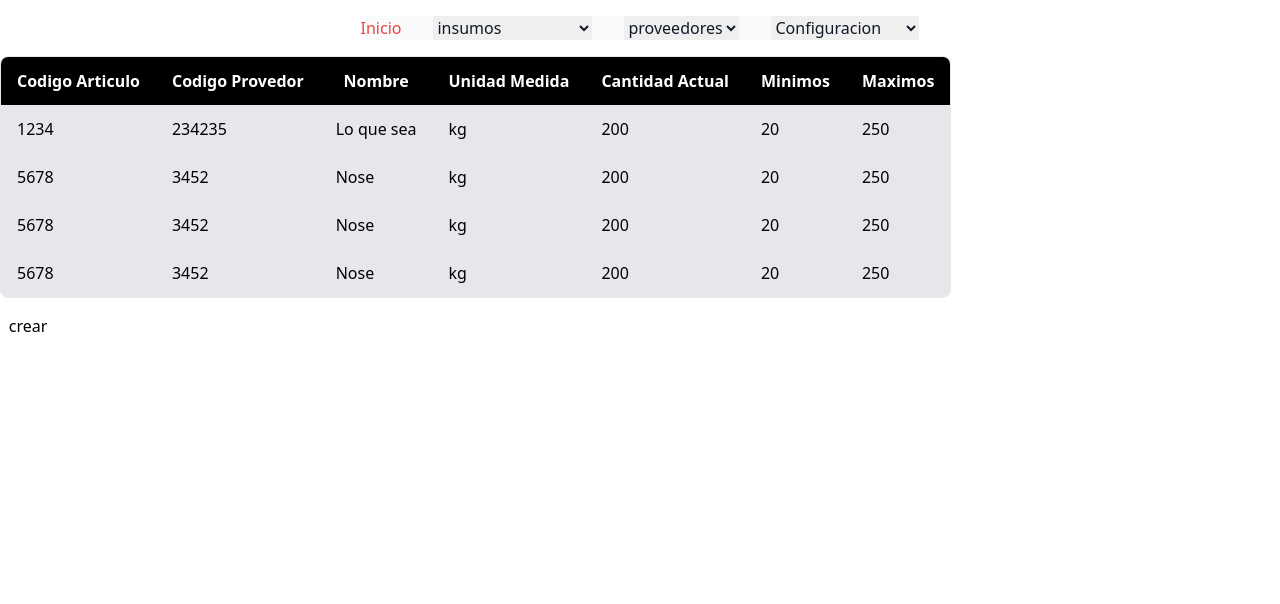
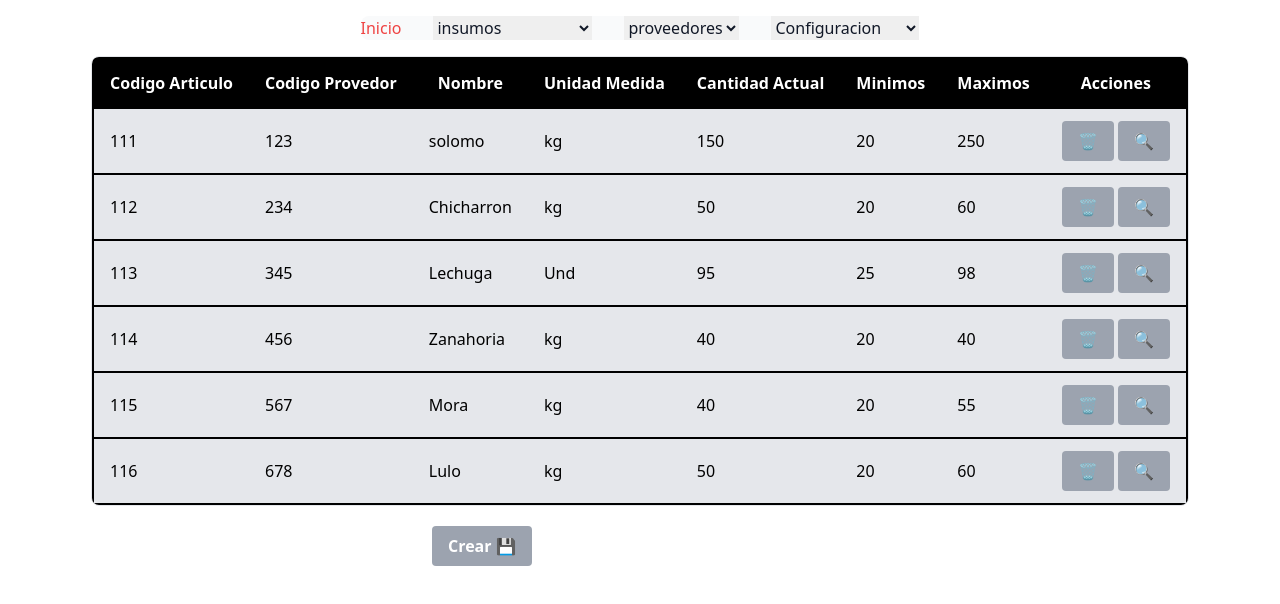
Before and after one commit to EvelinSuarez/FoodInProduction, a website: page public/modulos/stock/stockInsumos.html in a window 1280 px wide. Drawn offline with nearby package versions, Linux system fonts and the light colour scheme.

Commit message:
tabla insumos completa

```diff
--- a/public/modulos/stock/stockInsumos.html
+++ b/public/modulos/stock/stockInsumos.html
@@ -1,143 +1,218 @@
 <!DOCTYPE html>
 <html lang="en">
-
   <head>
-    <meta charset="UTF-8">
-    <meta name="viewport" content="width=device-width, initial-scale=1.0">
+    <meta charset="UTF-8" />
+    <meta name="viewport" content="width=device-width, initial-scale=1.0" />
     <title>Document</title>
     <script src="https://cdn.tailwindcss.com"></script>
   </head>
 
   <body>
-    <nav class="bg-white border-gray-200 ">
+    <nav class="bg-white border-gray-200">
       <div class="flex flex-wrap justify-center max-w-screen-xl p-4 mx-auto">
-
-          <div class="justify-center hidden w-full md:block md:w-auto" id="navbar-dropdown">
-            <ul class="flex flex-col p-4 mt-4 font-medium border border-gray-100 rounded-lg md:p-0 bg-gray-50 md:space-x-8 rtl:space-x-reverse md:flex-row md:mt-0 md:border-0 ">
+        <div
+          class="justify-center hidden w-full md:block md:w-auto"
+          id="navbar-dropdown"
+        >
+          <ul
+            class="flex flex-col p-4 mt-4 font-medium border border-gray-100 rounded-lg md:p-0 bg-gray-50 md:space-x-8 rtl:space-x-reverse md:flex-row md:mt-0 md:border-0"
+          >
             <li>
-                <a href="#" class="block px-3 py-2 bg-black rounded text md:bg-transparent md:text-red-500 md:p-0 md:dark:text-red-900 dark:bg-red-500 md:dark:bg-transparent" aria-current="page">Inicio</a>
+              <a
+                href="#"
+                class="block px-3 py-2 bg-black rounded text md:bg-transparent md:text-red-500 md:p-0 md:dark:text-red-900 dark:bg-red-500 md:dark:bg-transparent"
+                aria-current="page"
+                >Inicio</a
+              >
             </li>
             <li>
-                <a href="" class="block px-3 py-2 text-gray-900 rounded hover:bg-gray-100 md:hover:bg-transparent md:border-0 md:hover:text-red-900 md:p-0 dark:textbg-black md:dark:hover:text-red-900 dark:hover:bg-gray-700 dark:hover:textbg-black md:dark:hover:bg-transparent">
+              <a
+                href=""
+                class="block px-3 py-2 text-gray-900 rounded hover:bg-gray-100 md:hover:bg-transparent md:border-0 md:hover:text-red-900 md:p-0 dark:textbg-black md:dark:hover:text-red-900 dark:hover:bg-gray-700 dark:hover:textbg-black md:dark:hover:bg-transparent"
+              >
                 <select name="" id="" class="">
-                    <option value="" class="block px-3 py-2 text-gray-900 rounded hover:bg-gray-100 md:hover:bg-transparent md:border-0 md:hover:text-red-900 md:p-0 dark:textbg-black md:dark:hover:text-red-900 dark:hover:bg-gray-700 dark:hover:text-red-900 md:dark:hover:bg-transparent">
+                  <option
+                    value=""
+                    class="block px-3 py-2 text-gray-900 rounded hover:bg-gray-100 md:hover:bg-transparent md:border-0 md:hover:text-red-900 md:p-0 dark:textbg-black md:dark:hover:text-red-900 dark:hover:bg-gray-700 dark:hover:text-red-900 md:dark:hover:bg-transparent"
+                  >
                     insumos
                   </option>
                   <option value="">
-                      <a href="#" class="block px-3 py-2 text-gray-900 rounded hover:bg-gray-100 md:hover:bg-transparent md:border-0 md:hover:text-red-900 md:p-0 dark:textbg-black md:dark:hover:text-red-900 dark:hover:bg-gray-700 dark:hover:textbg-black md:dark:hover:bg-transparent">Stock insumo</a>
+                    <a
+                      href="#"
+                      class="block px-3 py-2 text-gray-900 rounded hover:bg-gray-100 md:hover:bg-transparent md:border-0 md:hover:text-red-900 md:p-0 dark:textbg-black md:dark:hover:text-red-900 dark:hover:bg-gray-700 dark:hover:textbg-black md:dark:hover:bg-transparent"
+                      >Stock insumo</a
+                    >
                   </option>
                   <option value="">
-                      <a href="#" class="block px-3 py-2 text-gray-900 rounded hover:bg-gray-100 md:hover:bg-transparent md:border-0 md:hover:text-red-900 md:p-0 dark:textbg-black md:dark:hover:text-red-900 dark:hover:bg-gray-700 dark:hover:textbg-black md:dark:hover:bg-transparent">Stock proveedores</a>
+                    <a
+                      href="#"
+                      class="block px-3 py-2 text-gray-900 rounded hover:bg-gray-100 md:hover:bg-transparent md:border-0 md:hover:text-red-900 md:p-0 dark:textbg-black md:dark:hover:text-red-900 dark:hover:bg-gray-700 dark:hover:textbg-black md:dark:hover:bg-transparent"
+                      >Stock proveedores</a
+                    >
                   </option>
                   <option value="">
-                      <a href="#" class="block px-3 py-2 text-gray-900 rounded hover:bg-gray-100 md:hover:bg-transparent md:border-0 md:hover:text-red-900 md:p-0 dark:textbg-black md:dark:hover:text-red-900 dark:hover:bg-gray-700 dark:hover:textbg-black md:dark:hover:bg-transparent">Categorias</a>
-                    </option>
-
-                  </select>
-                </a>
-
-              </li>
-              <li>
-                <a href="" class="block px-3 py-2 text-gray-900 rounded hover:bg-gray-100 md:hover:bg-transparent md:border-0 md:hover:text-red-900 md:p-0 dark:textbg-black md:dark:hover:text-red-900 dark:hover:bg-gray-700 dark:hover:textbg-black md:dark:hover:bg-transparent">
-                  <select name="" id="">
-
-                    <option value="" class="block px-3 py-2 text-gray-900 rounded hover:bg-gray-100 md:hover:bg-transparent md:border-0 md:hover:text-red-900 md:p-0 dark:textbg-black md:dark:hover:text-red-900 dark:hover:bg-gray-700 dark:hover:textbg-black md:dark:hover:bg-transparent">
-                      <a href="#" >proveedores</a>
-                    </option>
-                    <option value="">
-                      <a href="#" class="block px-3 py-2 text-gray-900 rounded hover:bg-gray-100 md:hover:bg-transparent md:border-0 md:hover:text-red-900 md:p-0 dark:textbg-black md:dark:hover:text-red-900 dark:hover:bg-gray-700 dark:hover:textbg-black md:dark:hover:bg-transparent">Listado</a>
+                    <a
+                      href="#"
+                      class="block px-3 py-2 text-gray-900 rounded hover:bg-gray-100 md:hover:bg-transparent md:border-0 md:hover:text-red-900 md:p-0 dark:textbg-black md:dark:hover:text-red-900 dark:hover:bg-gray-700 dark:hover:textbg-black md:dark:hover:bg-transparent"
+                      >Categorias</a
+                    >
                   </option>
                 </select>
               </a>
-
             </li>
             <li>
-                <a href="" class="block px-3 py-2 text-gray-900 rounded hover:bg-gray-100 md:hover:bg-transparent md:border-0 md:hover:text-red-900 md:p-0 dark:textbg-black md:dark:hover:text-red-900 dark:hover:bg-gray-700 dark:hover:textbg-black md:dark:hover:bg-transparent">
+              <a
+                href=""
+                class="block px-3 py-2 text-gray-900 rounded hover:bg-gray-100 md:hover:bg-transparent md:border-0 md:hover:text-red-900 md:p-0 dark:textbg-black md:dark:hover:text-red-900 dark:hover:bg-gray-700 dark:hover:textbg-black md:dark:hover:bg-transparent"
+              >
+                <select name="" id="">
+                  <option
+                    value=""
+                    class="block px-3 py-2 text-gray-900 rounded hover:bg-gray-100 md:hover:bg-transparent md:border-0 md:hover:text-red-900 md:p-0 dark:textbg-black md:dark:hover:text-red-900 dark:hover:bg-gray-700 dark:hover:textbg-black md:dark:hover:bg-transparent"
+                  >
+                    <a href="#">proveedores</a>
+                  </option>
+                  <option value="">
+                    <a
+                      href="#"
+                      class="block px-3 py-2 text-gray-900 rounded hover:bg-gray-100 md:hover:bg-transparent md:border-0 md:hover:text-red-900 md:p-0 dark:textbg-black md:dark:hover:text-red-900 dark:hover:bg-gray-700 dark:hover:textbg-black md:dark:hover:bg-transparent"
+                      >Listado</a
+                    >
+                  </option>
+                </select>
+              </a>
+            </li>
+            <li>
+              <a
+                href=""
+                class="block px-3 py-2 text-gray-900 rounded hover:bg-gray-100 md:hover:bg-transparent md:border-0 md:hover:text-red-900 md:p-0 dark:textbg-black md:dark:hover:text-red-900 dark:hover:bg-gray-700 dark:hover:textbg-black md:dark:hover:bg-transparent"
+              >
                 <select name="" id="">
                   <option value="">
-                      <a href="#" class="block px-3 py-2 text-gray-900 rounded hover:bg-gray-100 md:hover:bg-transparent md:border-0 md:hover:text-red-900 md:p-0 dark:textbg-black md:dark:hover:text-red-900 dark:hover:bg-gray-700 dark:hover:textbg-black md:dark:hover:bg-transparent">Configuracion</a>
+                    <a
+                      href="#"
+                      class="block px-3 py-2 text-gray-900 rounded hover:bg-gray-100 md:hover:bg-transparent md:border-0 md:hover:text-red-900 md:p-0 dark:textbg-black md:dark:hover:text-red-900 dark:hover:bg-gray-700 dark:hover:textbg-black md:dark:hover:bg-transparent"
+                      >Configuracion</a
+                    >
                   </option>
                   <option value="">
-                      <a href="#" class="block px-3 py-2 text-gray-900 rounded hover:bg-gray-100 md:hover:bg-transparent md:border-0 md:hover:text-red-900 md:p-0 dark:textbg-black md:dark:hover:text-red-900 dark:hover:bg-gray-700 dark:hover:textbg-black md:dark:hover:bg-transparent">Mi perfil</a>
+                    <a
+                      href="#"
+                      class="block px-3 py-2 text-gray-900 rounded hover:bg-gray-100 md:hover:bg-transparent md:border-0 md:hover:text-red-900 md:p-0 dark:textbg-black md:dark:hover:text-red-900 dark:hover:bg-gray-700 dark:hover:textbg-black md:dark:hover:bg-transparent"
+                      >Mi perfil</a
+                    >
                   </option>
                   <option value="">
-                      <a href="#" class="block px-3 py-2 text-gray-900 rounded hover:bg-gray-100 md:hover:bg-transparent md:border-0 md:hover:text-red-900 md:p-0 dark:textbg-black md:dark:hover:text-red-900 dark:hover:bg-gray-700 dark:hover:textbg-black md:dark:hover:bg-transparent">Perfil Secundario</a>
+                    <a
+                      href="#"
+                      class="block px-3 py-2 text-gray-900 rounded hover:bg-gray-100 md:hover:bg-transparent md:border-0 md:hover:text-red-900 md:p-0 dark:textbg-black md:dark:hover:text-red-900 dark:hover:bg-gray-700 dark:hover:textbg-black md:dark:hover:bg-transparent"
+                      >Perfil Secundario</a
+                    >
                   </option>
                   <option value="">
-                      <a href="#" class="block px-3 py-2 text-gray-900 rounded hover:bg-gray-100 md:hover:bg-transparent md:border-0 md:hover:text-red-900 md:p-0 dark:textbg-black md:dark:hover:text-red-900 dark:hover:bg-gray-700 dark:hover:textbg-black md:dark:hover:bg-transparent">Cerrar sesion</a>
+                    <a
+                      href="#"
+                      class="block px-3 py-2 text-gray-900 rounded hover:bg-gray-100 md:hover:bg-transparent md:border-0 md:hover:text-red-900 md:p-0 dark:textbg-black md:dark:hover:text-red-900 dark:hover:bg-gray-700 dark:hover:textbg-black md:dark:hover:bg-transparent"
+                      >Cerrar sesion</a
+                    >
                   </option>
-
                 </select>
               </a>
-
             </li>
           </ul>
         </div>
       </div>
     </nav>
-    <div class="overflow-hidden border rounded-lg max-w-fit">
+
+    <section class="flex flex-col">
+      <article class="overflow-hidden border rounded-lg max-w-fit mx-auto">
         <table class="min-w-full">
           <thead>
-
-                <tr>
-                    <th class="px-4 py-3 text-white bg-black ">Codigo Articulo</th>
-                    <th class="px-4 py-3 text-white bg-black ">Codigo Provedor</th>
-                    <th class="px-4 py-3 text-white bg-black ">Nombre</th>
-                    <th class="px-4 py-3 text-white bg-black ">Unidad Medida</th>
-                    <th class="px-4 py-3 text-white bg-black ">Cantidad Actual</th>
-                    <th class="px-4 py-3 text-white bg-black ">Minimos</th>
-                    <th class="px-4 py-3 text-white bg-black ">Maximos</th>
+            <tr class="border-2 border-black">
+              <th class="px-4 py-3 text-white bg-black">Codigo Articulo</th>
+              <th class="px-4 py-3 text-white bg-black">Codigo Provedor</th>
+              <th class="px-4 py-3 text-white bg-black">Nombre</th>
+              <th class="px-4 py-3 text-white bg-black">Unidad Medida</th>
+              <th class="px-4 py-3 text-white bg-black">Cantidad Actual</th>
+              <th class="px-4 py-3 text-white bg-black">Minimos</th>
+              <th class="px-4 py-3 text-white bg-black">Maximos</th>
+              <th class="px-4 py-3 text-white bg-black">Acciones</th>
             </tr>
           </thead>
-            <tbody id="tblBody">
-            </tbody>
+          <tbody id="tblBody"></tbody>
         </table>
-    </div>
-    <div>
-        <button class="h-14 w-14 top-0 start-0 ..." >crear</button>
-    </div>
+      </article>
+      <button
+        class="ml-[27rem] bg-gray-400 hover:bg-gray-400 text-white font-bold py-2 px-4 rounded my-5 max-w-fit"
+      >
+        Crear 💾
+      </button>
+
+    </section>
 
     <script>
       const articulos = [
         {
-                id: 1234,
-                idProveedor: 234235,
-                nombre: "Lo que sea",
+          id: 111,
+          idProveedor: 123,
+          nombre: "solomo",
           unidadMedida: "kg",
-                cantidadActual: 200,
+          cantidadActual: 150,
           minimos: 20,
-                maximos: 250
-            },{
-                id: 5678,
-                idProveedor: 3452,
-                nombre: "Nose",
+          maximos: 250,
+
+        },
+        {
+          id: 112,
+          idProveedor: 234,
+          nombre: "Chicharron",
           unidadMedida: "kg",
-                cantidadActual: 200,
+          cantidadActual: 50,
           minimos: 20,
-                maximos: 250
-            },{
-                id: 5678,
-                idProveedor: 3452,
-                nombre: "Nose",
+          maximos: 60,
+        },
+        {
+          id: 113,
+          idProveedor: 345,
+          nombre: "Lechuga",
+          unidadMedida: "Und",
+          cantidadActual: 95,
+          minimos: 25,
+          maximos: 98,
+        },
+        {
+          id: 114,
+          idProveedor: 456,
+          nombre: "Zanahoria",
           unidadMedida: "kg",
-                cantidadActual: 200,
+          cantidadActual: 40,
           minimos: 20,
-                maximos: 250
-            },{
-                id: 5678,
-                idProveedor: 3452,
-                nombre: "Nose",
+          maximos: 40,
+        },
+        {
+          id: 115,
+          idProveedor: 567,
+          nombre: "Mora",
           unidadMedida: "kg",
-                cantidadActual: 200,
+          cantidadActual: 40,
           minimos: 20,
-                maximos: 250
-            }
-
-        ]
-        const tblBody = document.getElementById("tblBody")
-        articulos.forEach((info)=>{
+          maximos: 55,
+        },
+        {
+          id: 116,
+          idProveedor: 678,
+          nombre: "Lulo",
+          unidadMedida: "kg",
+          cantidadActual: 50,
+          minimos: 20,
+          maximos: 60,
+        },
+      ];
+      const tblBody = document.getElementById("tblBody");
+      articulos.forEach((info) => {
         tblBody.innerHTML += `
-          <tr class="bg-gray-200">
+          <tr class="bg-gray-200 border-2 border-black">
               <td class="px-4 py-3 border-gray-400 ">${info.id}</td>
               <td class="px-4 py-3 border-gray-400 ">${info.idProveedor}</td>
               <td class="px-4 py-3 border-gray-400 ">${info.nombre}</td>
@@ -145,10 +220,12 @@
               <td class="px-4 py-3 border-gray-400 ">${info.cantidadActual}</td>
               <td class="px-4 py-3 border-gray-400 ">${info.minimos}</td>
               <td class="px-4 py-3 border-gray-400 ">${info.maximos}</td>
-                </tr>`
-        })
+              <td class="px-4 py-3 border-gray-400 ">
+                <button class="bg-gray-400 hover:bg-gray-400 text-white font-bold py-2 px-4 rounded"> 🗑 </button>
+                <button class="bg-gray-400 hover:bg-gray-400 text-white font-bold py-2 px-4 rounded"> 🔍 </button>
+              </td>
+          </tr>`;
+      });
     </script>
-
   </body>
-
 </html>
```
Lines whose indentation alone changed are shown as unchanged.
